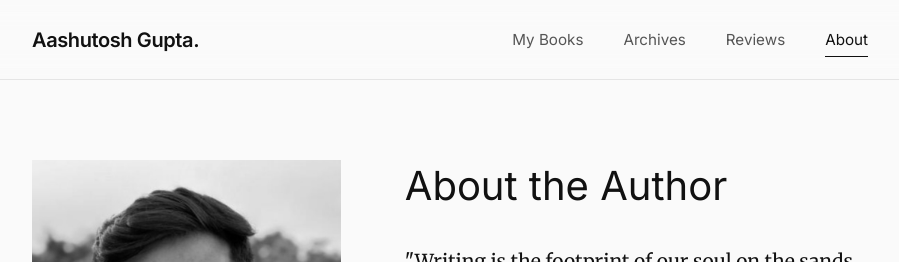
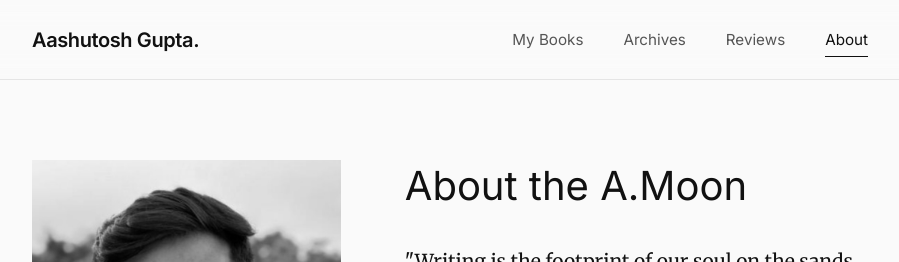
Before and after one commit to aashutoshgupta15/author-portfolio, a React (Vite) app: page /about in a window 1280 px wide. Shown: the top 262 px of the page, without its empty margins (190-1089 px from the left). Built offline with nearby package versions, Linux system fonts and the light colour scheme; no server answers; the database is empty.

Commit message:
Update header text in About page

```diff
--- a/src/pages/About.jsx
+++ b/src/pages/About.jsx
@@ -7,7 +7,7 @@ const About = () => {
             <img src="/author.png" alt="Author portrait" className="about-image" />
           </div>
           <div className="about-content">
-            <h1 style={{ fontFamily: 'var(--font-ui)', fontWeight: 400 }}>About the Author</h1>
+            <h1 style={{ fontFamily: 'var(--font-ui)', fontWeight: 400 }}>About the A.Moon</h1>
             <p className="hero-blurb" style={{ margin: '0 0 2rem 0', fontSize: '1.2rem', color: 'var(--text-primary)' }}>
               "Writing is the footprint of our soul on the sands of time."
             </p>
```
